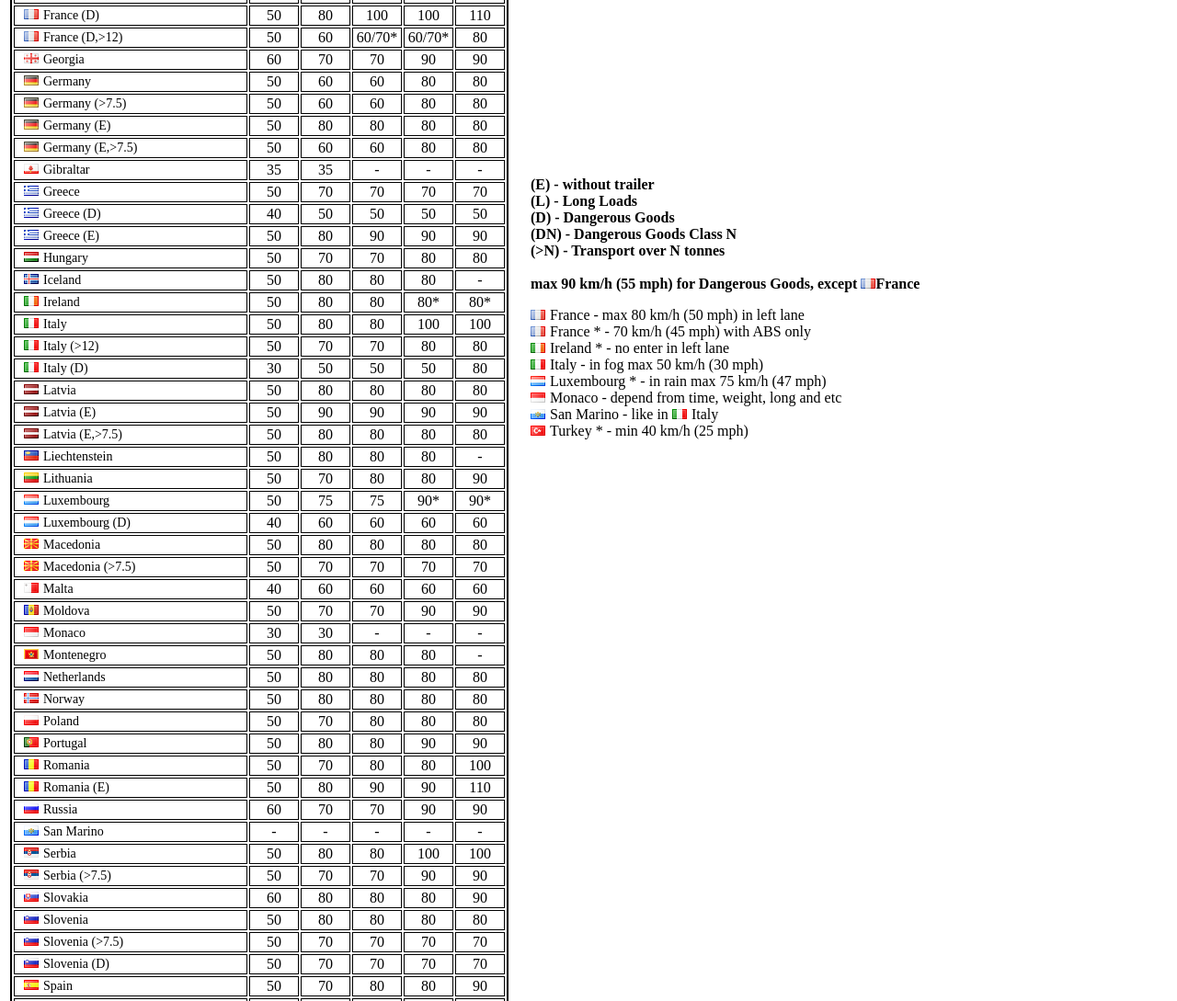
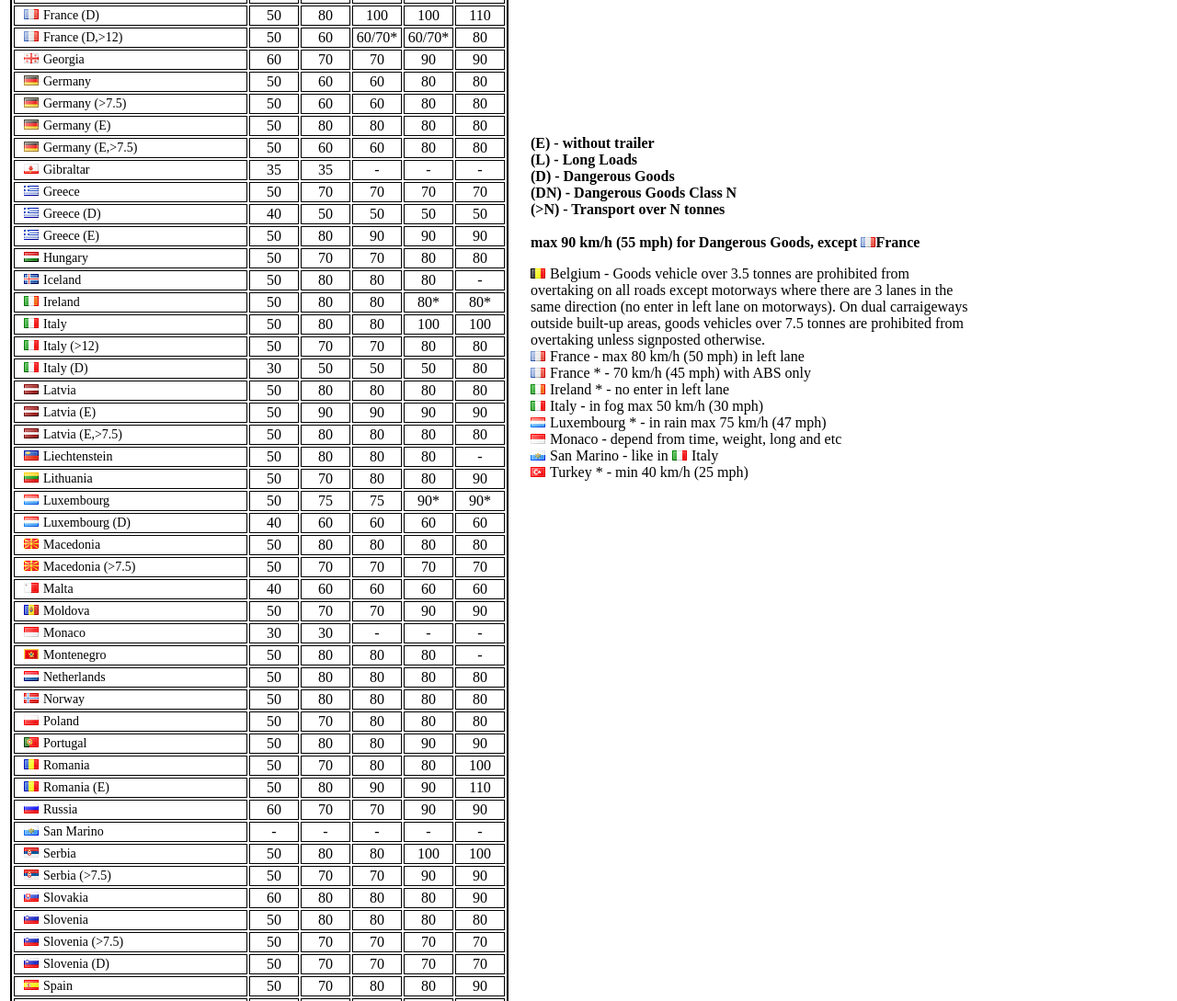
Before and after one commit to bmx666/ets2-speed-limit-calculator, a plain HTML site: page index.html in a window 1280 px wide. Shown: the part 771-1860 px from the top of the page at 92% size. Drawn offline with Linux system fonts and the light colour scheme.

Commit message:
Update note for Belgium

```diff
--- a/index.html
+++ b/index.html
@@ -51,6 +51,9 @@ table.list img.expressway {
 table.list img.motorway {
 	height: 50px;
 	width: 50px;
+}
+td.note {
+	width: 500px;
 }
 h2 {
 	text-align: center;
@@ -183,17 +186,18 @@ Mass (in tonn):
 
 </table>
 </td>
-<td>
+<td class="note">
 <p class="note">
 <br/>
 (E) - without trailer<br/>
 (L) - Long Loads<br/>
 (D) - Dangerous Goods<br/>
 (DN) - Dangerous Goods Class N<br/>
-(>N) - Transport over N tonnes<br/>
+(&gt;N) - Transport over N tonnes<br/>
 <br/>
 max 90 km/h (55 mph) for Dangerous Goods, except <img src="img/blank.gif" class="flag flag-fr" alt="France" />France<br/>
 </p>
+<div class="note ets2"><img src="img/blank.gif" class="flag flag-be" alt="Belgium" />Belgium - Goods vehicle over 3.5 tonnes are prohibited from overtaking on all roads except motorways where there are 3 lanes in the same direction (no enter in left lane on motorways). On dual carraigeways outside built-up areas, goods vehicles over 7.5 tonnes are prohibited from overtaking unless signposted otherwise.</div>
 <div class="note ets2"><img src="img/blank.gif" class="flag flag-fr" alt="France" />France - max 80 km/h (50 mph) in left lane</div>
 <div class="note ets2"><img src="img/blank.gif" class="flag flag-fr" alt="France" />France * - 70 km/h (45 mph) with ABS only</div>
 <div class="note"><img src="img/blank.gif" class="flag flag-ie" alt="Ireland" />Ireland * - no enter in left lane</div>
```
